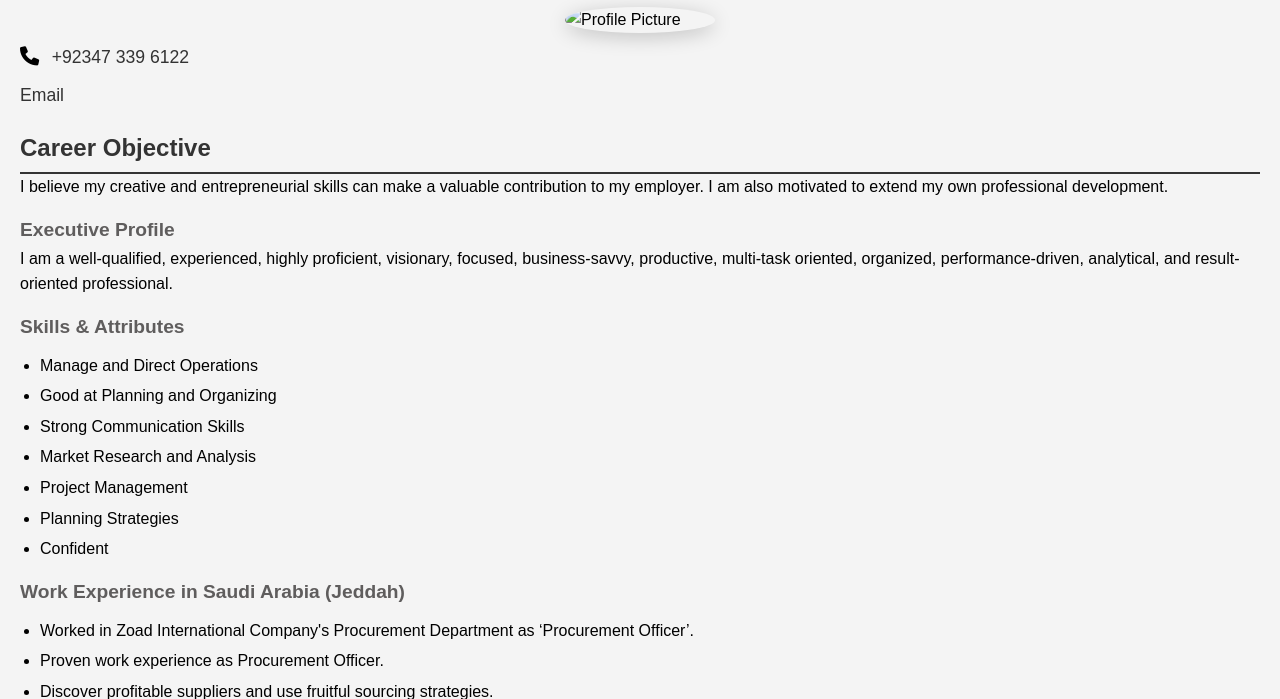
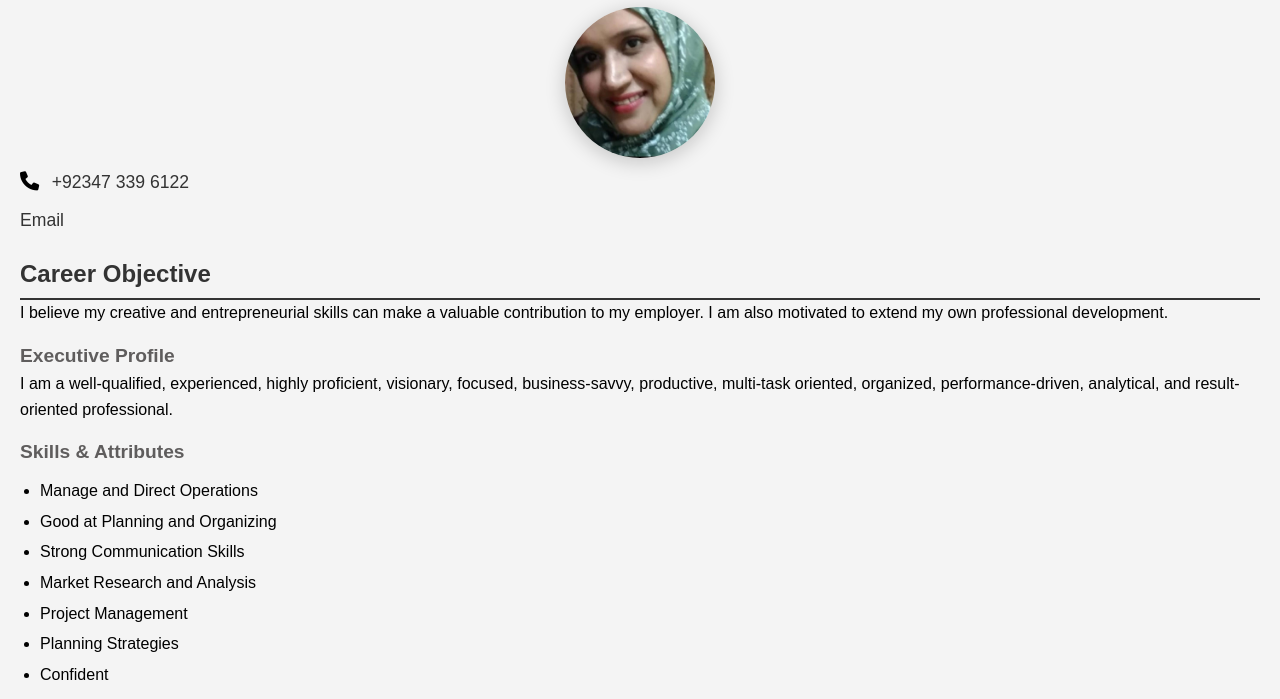
Before and after one commit to Fariha2024/Resume-Dynamic, a website: page index.html in a window 1280 px wide. Shown: the part 74-773 px from the top of the page. Drawn offline with Linux system fonts and the light colour scheme; the site is published under a folder, as on GitHub Pages, so addresses that start at the root find nothing.

Commit message:
latest commit

```diff
--- a/index.html
+++ b/index.html
@@ -10,7 +10,7 @@
 <body>
   <script src="script.js"></script>
    <h1>Fariha Nizam</h1>
-   <p><img src="/profile.jpg" alt="Profile Picture" class="profile-img">
+   <p><img src="./public/profile.jpg" alt="Profile Picture" class="profile-img">
       <p><i class="fas fa-phone animated-icon"></i> <a href="tel:+923473396122" class="contact-link">+92347 339 6122</a></p>
       <p><a href="mailto:farihanizam786@gmail.com" class="contact-link">Email</a></p>
 
```
Also changed, not shown: package.json (+18 -0 lines), vercel.json.
